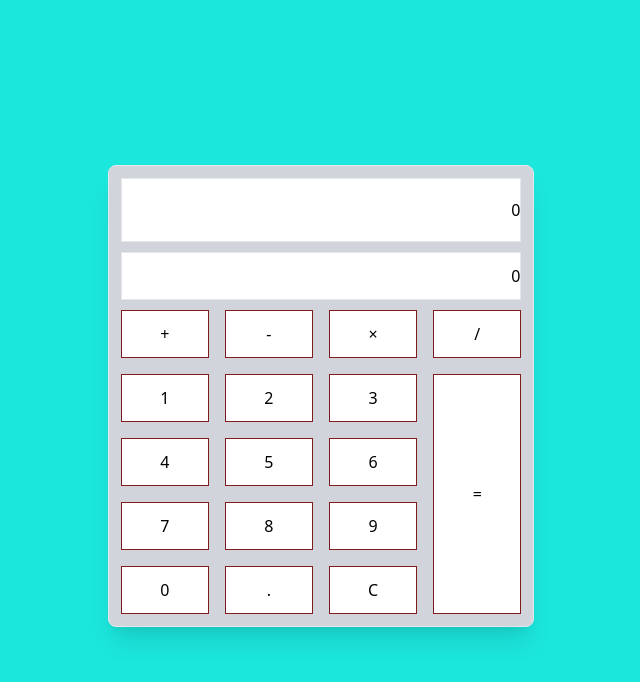
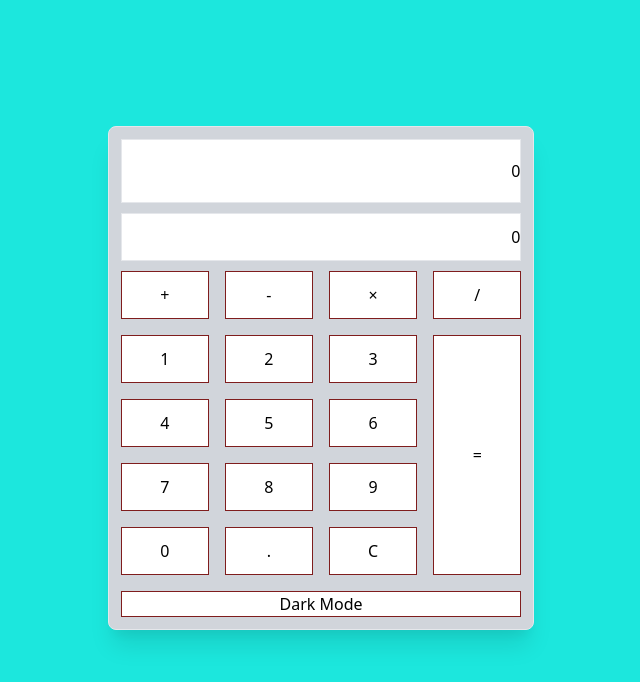
Before and after one commit to saifbashar/js-calculator, a plain HTML site: page index.html in a window 1280 px wide. Shown: the part 40-722 px from the top of the page, without its empty margins (319-959 px from the left). Drawn offline with nearby package versions, Linux system fonts and the light colour scheme.

Commit message:
added for dark mode

```diff
--- a/index.html
+++ b/index.html
@@ -12,22 +12,24 @@
       rel="stylesheet"
     />
     <!-- Custom CSS -->
-    <link rel="stylesheet" href="./style/style.css" />
+    <link rel="stylesheet" id="theme" href="./style/style.css" />
   </head>
   <body>
-    <header>
-      <h1 class="text-3xl text-blue-600 text-center">See you not for mind</h1>
-    </header>
+    <header></header>
     <main>
       <!-- calculator section start -->
       <section>
         <div class="flex flex-col h-screen">
+          <h1 class="text-3xl text-blue-600 text-center">
+            See you not for mind
+          </h1>
           <div
+            id="main-container"
             class="
               m-auto
               border
               bg-gray-300
-              w-screen
+              w-11/12
               md:w-6/12
               lg:w-4/12
               shadow-xl
@@ -293,6 +295,20 @@
               >
                 <button class="w-full" id="clear">C</button>
               </div>
+              <div
+                class="
+                  border
+                  bg-white
+                  hover:bg-gray-900 hover:text-white
+                  border-red-900
+                  flex
+                  justify-center
+                  col-span-4
+                "
+                onclick="changeTheme()"
+              >
+                <button class="w-full">Dark Mode</button>
+              </div>
             </div>
           </div>
         </div>
--- a/js/script.js
+++ b/js/script.js
@@ -2,7 +2,7 @@ const clear = document.getElementById('clear');
 const equal = document.getElementById('equal');
 const display = document.getElementById('display');
 const displaySum = document.getElementById('displaySum');
-
+const theme = document.getElementById('theme');
 function liveScreen(value) {
   let result = 0;
   if (display.innerText[0] == '0') {
@@ -24,3 +24,10 @@ equal.addEventListener('click', function () {
 clear.addEventListener('click', function () {
   display.innerText = 0;
 });
+function changeTheme() {
+  if (theme.getAttribute('href') == './style/style.css') {
+    theme.setAttribute('href', './style/dark.css');
+  } else {
+    theme.setAttribute('href', './style/style.css');
+  }
+}
--- /dev/null
+++ b/style/dark.css
@@ -0,0 +1,3 @@
+body {
+  background-color: black;
+}
--- a/style/style.css
+++ b/style/style.css
@@ -1,3 +1,3 @@
 body {
-  background-color: #1ce7dd;
+  background-color: rgb(28, 231, 221);
 }
```
